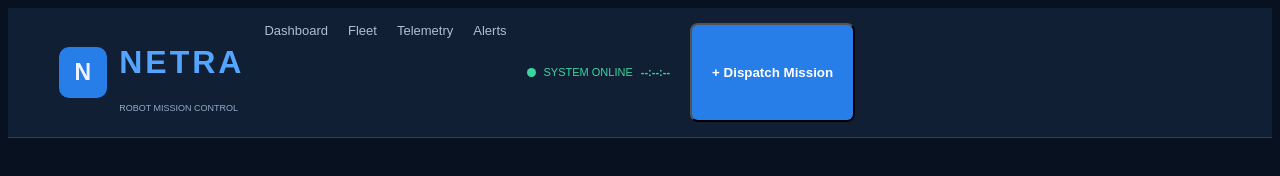
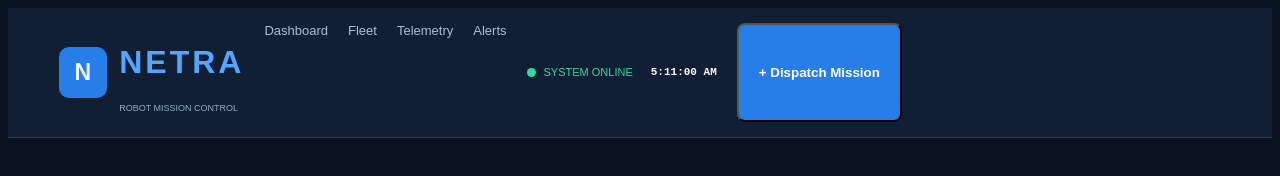
Before and after one commit to Dhatrita2008/S7_NETRA, a plain HTML site: page index.html in a window 1280 px wide. Drawn offline with Linux system fonts and the light colour scheme.

Commit message:
part3 20_11_2026

```diff
--- a/index.html
+++ b/index.html
@@ -29,5 +29,6 @@
   <button id="dispatch-open" type="button">
     + Dispatch Mission</button>
 </header>
+<script src="script.js"></script>
 </body>
 </html>
--- /dev/null
+++ b/script.js
@@ -0,0 +1,8 @@
+function updateClock(){
+    const clock=document.getElementById("clock");
+    if(clock)
+        clock.textContent=new Date().toLocaleTimeString();
+}
+updateClock();{
+    setInterval(updateClock,1000);
+}
--- a/style.css
+++ b/style.css
@@ -78,3 +78,8 @@ nav a:hover{
 background: #39d6a0;
 border-radius: 50%
 }
+#clock {
+    color: white;
+    margin-left: 10px;
+    font-family: monospace;
+}
```
